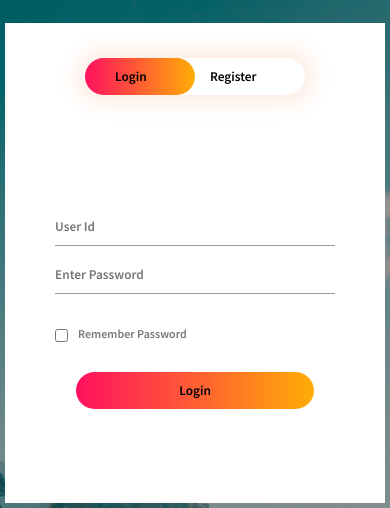
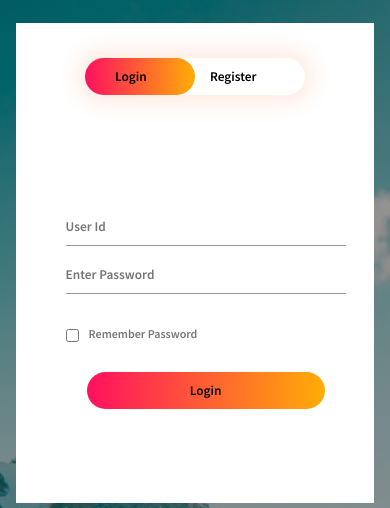
Before and after one commit to RockySingh137/Hacktoberfest2022-HTML-CSS, a plain HTML site: page index.html in a window 390 px wide. Shown: the top 508 px of the page. Drawn offline with Linux system fonts and the light colour scheme.

Commit message:
made the form responsive

```diff
--- a/index.html
+++ b/index.html
@@ -14,14 +14,14 @@
     <div class="hero">
         <div class="form-box">
             <div class="button-box">
-                <div id="btn"></div>
+                <div id="btn" class="btn"></div>
                 <button class="toggle-btn" onclick="login()">Login</button>
                 <button class="toggle-btn" onclick="register()">Register</button>
             </div>
 
             <form id="login" class="input-group">
-                <input type="text" class="input-id" placeholder="User Id" required>
-                <input type="text" class="input-id" placeholder="Enter Password" required>
+                <div class="col-25"><input type="text" class="input-id" placeholder="User Id" required></div>
+                <div class="col-75"><input type="text" class="input-id" placeholder="Enter Password" required></div>
                 <input type="checkbox" class="check-box"><span>Remember Password</span>
                 <button type="submit" class="submit-btn">Login</button>
             </form>
@@ -39,6 +39,7 @@
             <a href="#" class="github"><i class="fa-brands fa-github"></i></a>
         </div>
     </div>
+
     <script>
         var x = document.getElementById("login");
         var y = document.getElementById("register");
--- a/style.css
+++ b/style.css
@@ -12,6 +12,7 @@
     background-position: center;
     background-size: cover;
     position: absolute;
+    /* display: flex; */
 }
 
 .form-box {
@@ -21,14 +22,35 @@
     margin: 6% auto 2% auto;
     background: #fff;
     overflow: hidden;
+
 }
 
+ @media screen and (max-width: 700px){
+
+    .form-box{
+        width: 92%;
+    }
+    .input-group{
+        font-size: small;
+    }
+}
+
+/* @media screen and (min-width: 350px){
+    .form-box{
+        position:sticky;
+        margin: 30% auto 3% auto;
+        height: 500px;
+
+
+    }
+} */
 .button-box {
     width: 220px;
     margin: 35px auto;
     position: relative;
     box-shadow: 0 0 20px 9px #ff61241f;
     border-radius: 30px;
+    align-items: center;
 }
 
 .toggle-btn {
```
